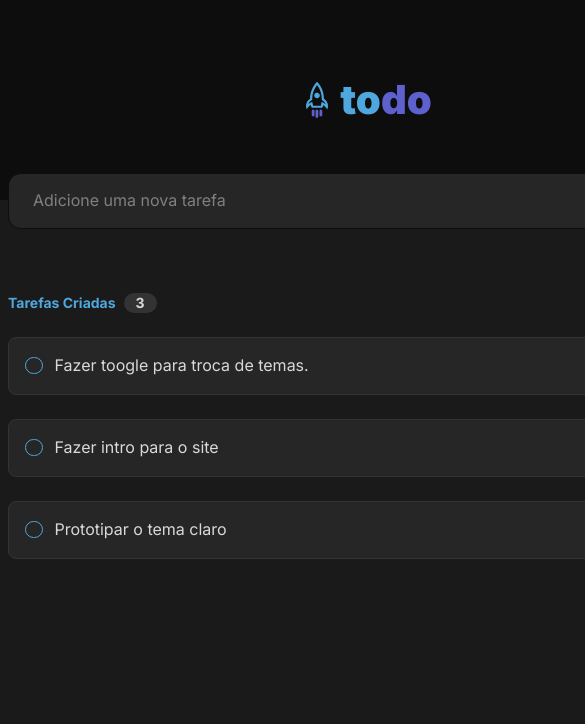
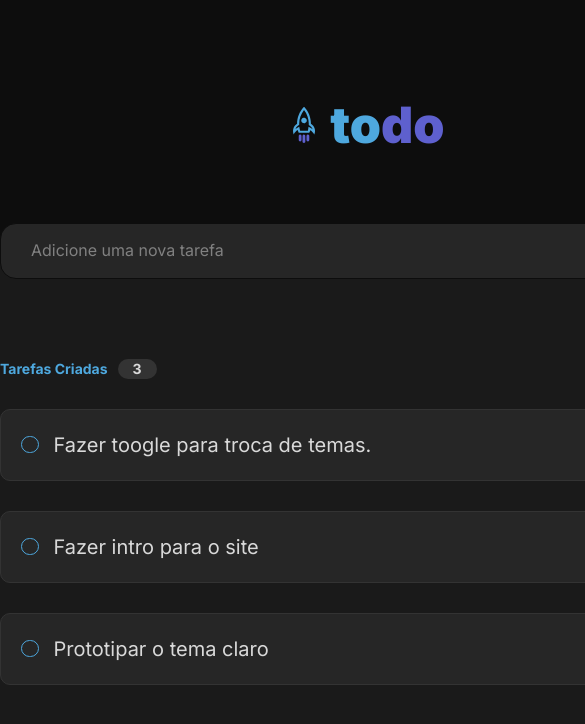
Before and after one commit to joaopedrosduarte/To-do, a React (Vite) app: page / in a window 390 px wide. Shown: the top 724 px of the page, 585 px wide, since content can reach past the window. Built offline with nearby package versions, Linux system fonts and the light colour scheme.

Commit message:
adjusting the responsivity

```diff
--- a/src/styles/App.module.css
+++ b/src/styles/App.module.css
@@ -5,3 +5,14 @@
     align-items: center;
     margin: auto;
 }
+
+@media (max-width: 768px) {
+    html {
+        font-size: 125%;
+    }
+
+    .wrapper {
+        width: auto;
+    }
+
+}
--- a/src/styles/Todo.module.css
+++ b/src/styles/Todo.module.css
@@ -1,7 +1,6 @@
 .todo {
-    display:  grid;
+    display: grid;
     flex-direction: column;
-    margin: 0px 8px;
 }
 
 .forms {
```
